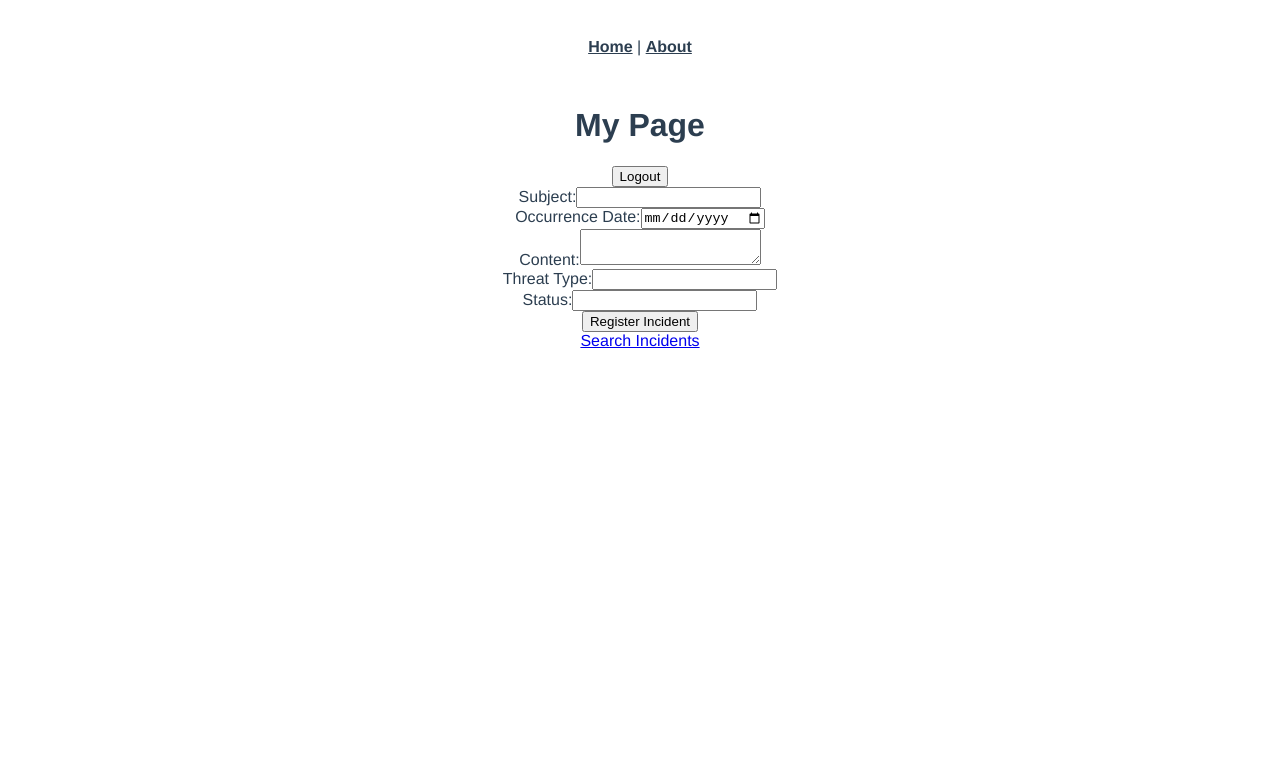
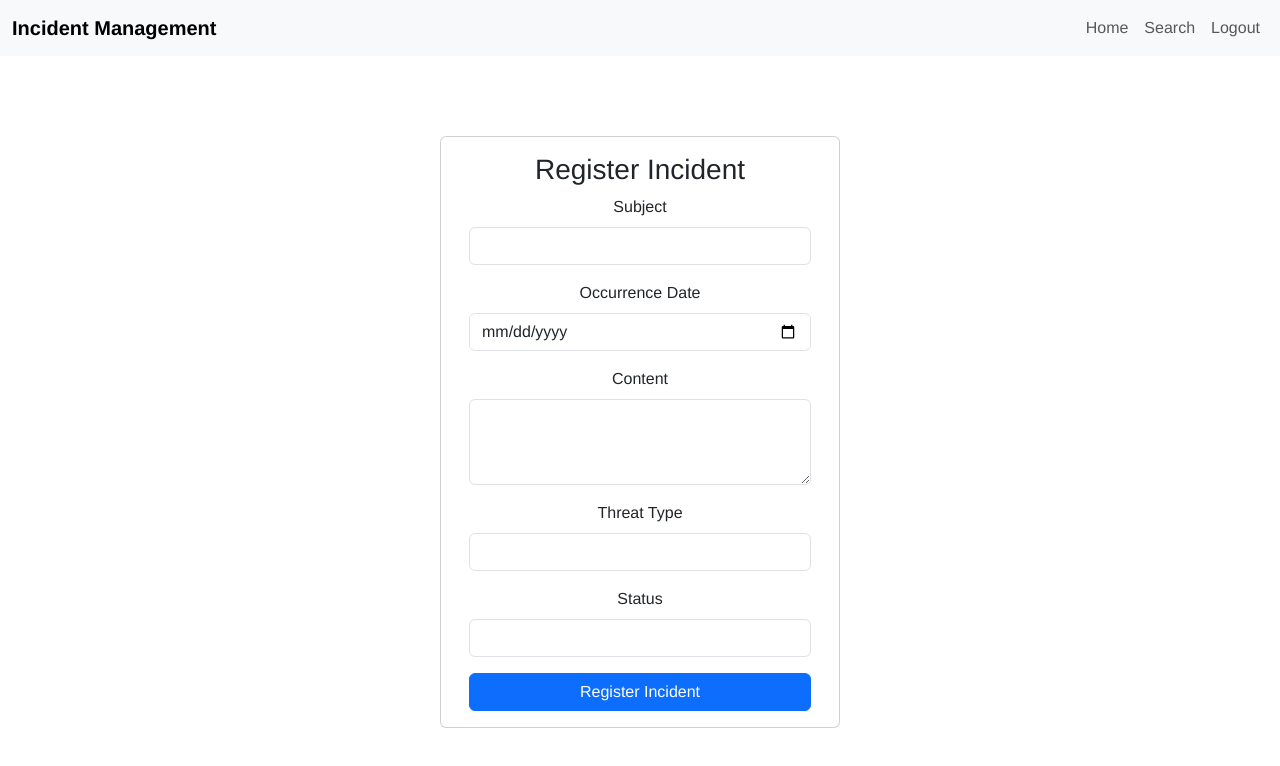
Before and after one commit to gnsnghm/inc, a Vue app: page /mypage in a window 1280 px wide. Shown: the top 766 px of the page. Built offline with nearby package versions, Linux system fonts and the light colour scheme; what vue-cookies would draw is missing.

Commit message:
add bootstrap

```diff
--- a/package.json
+++ b/package.json
@@ -8,6 +8,7 @@
     "lint": "vue-cli-service lint"
   },
   "dependencies": {
+    "bootstrap": "^5.3.3",
     "core-js": "^3.8.3",
     "vue": "^3.2.13",
     "vue-cookies": "^1.8.4",
--- a/src/App.vue
+++ b/src/App.vue
@@ -1,10 +1,46 @@
 <template>
-  <nav>
-    <router-link to="/">Home</router-link> |
-    <router-link to="/about">About</router-link>
-  </nav>
-  <router-view/>
+  <div id="app">
+    <nav class="navbar navbar-expand-lg navbar-light bg-light">
+      <div class="container-fluid">
+        <router-link class="navbar-brand" to="/">Incident Management</router-link>
+        <button class="navbar-toggler" type="button" data-bs-toggle="collapse" data-bs-target="#navbarNav" aria-controls="navbarNav" aria-expanded="false" aria-label="Toggle navigation">
+          <span class="navbar-toggler-icon"></span>
+        </button>
+        <div class="collapse navbar-collapse" id="navbarNav">
+          <ul class="navbar-nav ms-auto">
+            <li class="nav-item">
+              <router-link class="nav-link" to="/">Home</router-link>
+            </li>
+            <li class="nav-item">
+              <router-link class="nav-link" to="/search">Search</router-link>
+            </li>
+            <li v-if="isLoggedIn" class="nav-item">
+              <a class="nav-link" href="#" @click="logout">Logout</a>
+            </li>
+          </ul>
+        </div>
+      </div>
+    </nav>
+    <router-view/>
+  </div>
 </template>
+
+<script>
+export default {
+  computed: {
+    isLoggedIn() {
+      return this.$store.state.user !== null;
+    }
+  },
+  methods: {
+    logout() {
+      this.$store.dispatch('logout');
+      this.$cookies.remove('user');
+      this.$router.push('/');
+    }
+  }
+};
+</script>
 
 <style>
 #app {
--- a/src/main.js
+++ b/src/main.js
@@ -3,6 +3,9 @@ import App from './App.vue';
 import router from './router';
 import store from './store';
 import VueCookies from 'vue-cookies';
+
+import 'bootstrap/dist/css/bootstrap.min.css'; // 追加
+import 'bootstrap'; // 追加
 
 const app = createApp(App);
 
--- a/src/views/IncidentDetail.vue
+++ b/src/views/IncidentDetail.vue
@@ -1,36 +1,43 @@
 <template>
-  <div>
-    <h1>Incident Detail</h1>
+  <div class="container mt-5">
+    <div class="row justify-content-center">
+      <div class="col-md-8 col-lg-6">
+        <div class="card">
+          <div class="card-body">
+            <h3 class="card-title text-center">Incident Detail</h3>
             <div v-if="incident">
               <p><strong>Subject:</strong> {{ incident.subject }}</p>
               <p><strong>Occurrence Date:</strong> {{ incident.occurrence_date }}</p>
               <p><strong>Content:</strong> {{ incident.content }}</p>
               <p><strong>Threat Type:</strong> {{ incident.threat_type }}</p>
               <p><strong>Status:</strong> {{ incident.status }}</p>
-      <h2>Updates</h2>
-      <ul>
-        <li v-for="update in incident.updates" :key="update.id">
-          {{ update.update_content }}
-        </li>
+              <h4 class="mt-4">Updates</h4>
+              <ul class="list-group list-group-flush">
+                <li v-for="update in incident.updates" :key="update.id" class="list-group-item">{{ update.update_content }}</li>
               </ul>
-      <form @submit.prevent="addUpdate">
-        <div>
-          <label for="updateContent">Update Content:</label>
-          <textarea v-model="updateContent" required></textarea>
+              <form @submit.prevent="addUpdate" class="mt-3">
+                <div class="mb-3">
+                  <label for="updateContent" class="form-label">Update Content</label>
+                  <textarea v-model="updateContent" class="form-control" rows="3" required></textarea>
                 </div>
-        <button type="submit">Add Update</button>
+                <button type="submit" class="btn btn-primary w-100">Add Update</button>
               </form>
-      <button @click="deleteIncident">Delete Incident</button>
+              <button @click="deleteIncident" class="btn btn-danger w-100 mt-3">Delete Incident</button>
+            </div>
+          </div>
+        </div>
+      </div>
     </div>
   </div>
 </template>
 
 <script>
 export default {
+  name: 'IncidentDetail',
   data() {
     return {
       incident: null,
-      updateContent: "",
+      updateContent: ''
     };
   },
   async created() {
@@ -39,48 +46,51 @@ export default {
       const response = await fetch(`http://localhost:3000/incidents/${id}`);
       this.incident = await response.json();
     } catch (error) {
-      alert("Failed to load incident");
+      alert('Failed to load incident');
     }
   },
   methods: {
     async addUpdate() {
       const id = this.$route.params.id;
       try {
-        const response = await fetch(
-          `http://localhost:3000/incidents/${id}/updates`,
-          {
-            method: "POST",
-            headers: { "Content-Type": "application/json" },
-            body: JSON.stringify({ updateContent: this.updateContent }),
-          }
-        );
+        const response = await fetch(`http://localhost:3000/incidents/${id}/updates`, {
+          method: 'POST',
+          headers: { 'Content-Type': 'application/json' },
+          body: JSON.stringify({ updateContent: this.updateContent })
+        });
         const data = await response.json();
         if (data.success) {
           this.incident.updates.push(data.update);
-          this.updateContent = "";
+          this.updateContent = '';
         } else {
-          alert("Failed to add update");
+          alert('Failed to add update');
         }
       } catch (error) {
-        alert("Failed to add update");
+        alert('Failed to add update');
       }
     },
     async deleteIncident() {
       const id = this.$route.params.id;
       try {
         const response = await fetch(`http://localhost:3000/incidents/${id}`, {
-          method: "DELETE",
+          method: 'DELETE'
         });
         const data = await response.json();
         if (data.success) {
-          this.$router.push("/search");
+          this.$router.push('/search');
         } else {
-          alert("Failed to delete incident");
+          alert('Failed to delete incident');
         }
       } catch (error) {
-        alert("Failed to delete incident");
+        alert('Failed to delete incident');
       }
-    },
-  },
+    }
+  }
 };
 </script>
+
+<style scoped>
+.container {
+  padding-top: 20px;
+}
+</style>
--- a/src/views/LoginPage.vue
+++ b/src/views/LoginPage.vue
@@ -1,18 +1,26 @@
 <template>
-  <div>
-    <h1>Login</h1>
-    <form @submit.prevent="login">
-      <div>
-        <label for="userId">User ID:</label>
-        <input type="text" v-model="userId" required>
-      </div>
-      <div>
-        <label for="password">Password:</label>
-        <input type="password" v-model="password" required>
-      </div>
-      <button type="submit">Login</button>
-    </form>
-    <router-link to="/register">Register</router-link>
+  <div class="container">
+    <div class="row justify-content-center">
+        <div class="card" style="width: 15rem;margin: 5rem;">
+          <div class="card-body">
+            <h3 class="card-title text-center">Login</h3>
+            <form @submit.prevent="login">
+              <div class="mb-3">
+                <label for="userId" class="form-label">User ID</label>
+                <input type="text" v-model="userId" class="form-control" required>
+              </div>
+              <div class="mb-3">
+                <label for="password" class="form-label">Password</label>
+                <input type="password" v-model="password" class="form-control" required>
+              </div>
+              <button type="submit" class="btn btn-primary w-100">Login</button>
+            </form>
+            <div class="text-center mt-3">
+              <router-link to="/register">Register</router-link>
+            </div>
+          </div>
+        </div>
+    </div>
   </div>
 </template>
 
@@ -25,6 +33,14 @@ export default {
       password: ''
     };
   },
+  created() {
+    const user = this.$cookies.get('user');
+    if (user) {
+      // 自動ログイン処理
+      this.$store.dispatch('login', user);
+      this.$router.push('/mypage');
+    }
+  },
   methods: {
     async login() {
       try {
@@ -36,7 +52,7 @@ export default {
         const data = await response.json();
         if (data.success) {
           this.$store.dispatch('login', data.user);
-          this.$cookies.set('user', data.user); // クッキーにユーザー情報を保存
+          this.$cookies.set('user', data.user);
           this.$router.push('/mypage');
         } else {
           alert('Login failed');
@@ -48,3 +64,11 @@ export default {
   }
 };
 </script>
+
+<style scoped>
+.container {
+  display: flex;
+  align-items: center;
+  justify-content: center;
+}
+</style>
--- a/src/views/MyPage.vue
+++ b/src/views/MyPage.vue
@@ -1,31 +1,35 @@
 <template>
-  <div>
-    <h1>My Page</h1>
-    <button @click="logout">Logout</button>
+  <div class="container">
+    <div class="row justify-content-center">
+        <div class="card" style="width: 25rem;margin:5rem;">
+          <div class="card-body">
+            <h3 class="card-title text-center">Register Incident</h3>
             <form @submit.prevent="registerIncident">
-      <div>
-        <label for="subject">Subject:</label>
-        <input type="text" v-model="subject" required>
+              <div class="mb-3">
+                <label for="subject" class="form-label">Subject</label>
+                <input type="text" v-model="subject" class="form-control" required>
               </div>
-      <div>
-        <label for="occurrenceDate">Occurrence Date:</label>
-        <input type="date" v-model="occurrenceDate" required>
+              <div class="mb-3">
+                <label for="occurrenceDate" class="form-label">Occurrence Date</label>
+                <input type="date" v-model="occurrenceDate" class="form-control" required>
               </div>
-      <div>
-        <label for="content">Content:</label>
-        <textarea v-model="content" required></textarea>
+              <div class="mb-3">
+                <label for="content" class="form-label">Content</label>
+                <textarea v-model="content" class="form-control" rows="3" required></textarea>
               </div>
-      <div>
-        <label for="threatType">Threat Type:</label>
-        <input type="text" v-model="threatType" required>
+              <div class="mb-3">
+                <label for="threatType" class="form-label">Threat Type</label>
+                <input type="text" v-model="threatType" class="form-control" required>
               </div>
-      <div>
-        <label for="status">Status:</label>
-        <input type="text" v-model="status" required>
+              <div class="mb-3">
+                <label for="status" class="form-label">Status</label>
+                <input type="text" v-model="status" class="form-control" required>
               </div>
-      <button type="submit">Register Incident</button>
+              <button type="submit" class="btn btn-primary w-100">Register Incident</button>
             </form>
-    <router-link to="/search">Search Incidents</router-link>
+          </div>
+        </div>
+      </div>
   </div>
 </template>
 
@@ -43,7 +47,7 @@ export default {
   },
   methods: {
     async registerIncident() {
-      const user = this.$cookies.get('user'); // クッキーからユーザー情報を取得
+      const user = this.$cookies.get('user');
       if (!user) {
         alert('Please login first');
         this.$router.push('/');
@@ -71,12 +75,18 @@ export default {
       } catch (error) {
         alert('Failed to register incident');
       }
-    },
-    logout() {
-      this.$store.dispatch('logout');
-      this.$cookies.remove('user'); // クッキーからユーザー情報を削除
-      this.$router.push('/');
     }
   }
 };
 </script>
+
+<style scoped>
+.container {
+  display: flex;
+  align-items: center;
+  justify-content: center;
+}
+.card {
+  width: 100%;
+}
+</style>
--- a/src/views/SearchPage.vue
+++ b/src/views/SearchPage.vue
@@ -1,43 +1,77 @@
 <template>
-  <div>
-    <h1>Search Incidents</h1>
-    <form @submit.prevent="search">
-      <div>
-        <label for="searchQuery">Search by Subject:</label>
-        <input type="text" v-model="searchQuery" required />
+  <div class="container mt-5">
+    <div class="row justify-content-center">
+      <div class="col-md-8 col-lg-6">
+        <!-- Search Form Card -->
+        <div class="card mb-3">
+          <div class="card-body">
+            <h3 class="card-title text-center">Search Incidents</h3>
+            <form @submit.prevent="search">
+              <div class="mb-3">
+                <label for="searchQuery" class="form-label">Search by Subject</label>
+                <input type="text" v-model="searchQuery" class="form-control" required>
+              </div>
+              <button type="submit" class="btn btn-primary w-100">Search</button>
+            </form>
+            <ul class="list-group list-group-flush mt-3">
+              <li v-for="incident in incidents" :key="incident.id" class="list-group-item">
+                <router-link :to="'/incident/' + incident.id">{{ incident.subject }}</router-link>
+              </li>
+            </ul>
+          </div>
+        </div>
+        <!-- All Incidents Card -->
+        <div class="card">
+          <div class="card-body">
+            <h3 class="card-title text-center">All Incidents</h3>
+            <ul class="list-group list-group-flush mt-3">
+              <li v-for="incident in allIncidents" :key="incident.id" class="list-group-item">
+                <router-link :to="'/incident/' + incident.id">{{ incident.subject }}</router-link>
+              </li>
+            </ul>
+          </div>
+        </div>
       </div>
-      <button type="submit">Search</button>
-    </form>
-    <ul>
-      <li v-for="incident in incidents" :key="incident.id">
-        <router-link :to="'/incident/' + incident.id">{{
-          incident.subject
-        }}</router-link>
-      </li>
-    </ul>
+    </div>
   </div>
 </template>
 
 <script>
 export default {
-  name: "SearchPage",
+  name: 'SearchPage',
   data() {
     return {
-      searchQuery: "",
+      searchQuery: '',
       incidents: [],
+      allIncidents: []
     };
+  },
+  async created() {
+    await this.fetchAllIncidents();
   },
   methods: {
     async search() {
       try {
-        const response = await fetch(
-          `http://localhost:3000/incidents?subject=${this.searchQuery}`
-        );
+        const response = await fetch(`http://localhost:3000/incidents?subject=${this.searchQuery}`);
         this.incidents = await response.json();
       } catch (error) {
-        alert("Failed to search incidents");
+        alert('Failed to search incidents');
       }
     },
-  },
+    async fetchAllIncidents() {
+      try {
+        const response = await fetch('http://localhost:3000/incidents');
+        this.allIncidents = await response.json();
+      } catch (error) {
+        alert('Failed to fetch all incidents');
+      }
+    }
+  }
 };
 </script>
+
+<style scoped>
+.container {
+  padding-top: 20px;
+}
+</style>
```
Also changed, not shown: 1 other file (tests, documents, lock files or other folders). Lines whose indentation alone changed are shown as unchanged.
